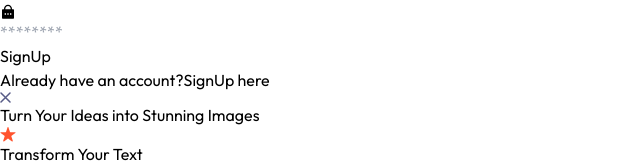
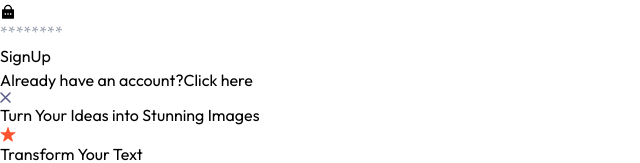
Before and after one commit to kestsaurav21/TextCanvas, a React (Vite) app in the folder client/: page / in a window 1280 px wide. Both pictures are taken after a click on the button "Register". Shown: the part 227-390 px from the top of the page, without its empty margins (0-640 px from the left). Built offline with nearby package versions, Linux system fonts and the light colour scheme; no server answers.

Commit message:
update: Login

```diff
--- a/client/src/components/Login.jsx
+++ b/client/src/components/Login.jsx
@@ -116,11 +116,9 @@ const Login = () => {
 
             <button className='w-full bg-indigo-600 text-white mt-5 py-2 rounded-full text-sm font-medium cursor-pointer'>{register}</button>
 
-
-
             <p className='mt-5 text-sm'>{ register === 'Login' ?  'Dont have account?': 'Already have an account?' }
             <span onClick={() => register === 'Login' ? setRegister('SignUp') : setRegister('Login')} className="text-indigo-600 hover:underline cursor-pointer">
-            {register} here
+            Click here
             </span>
             </p>
 
```
